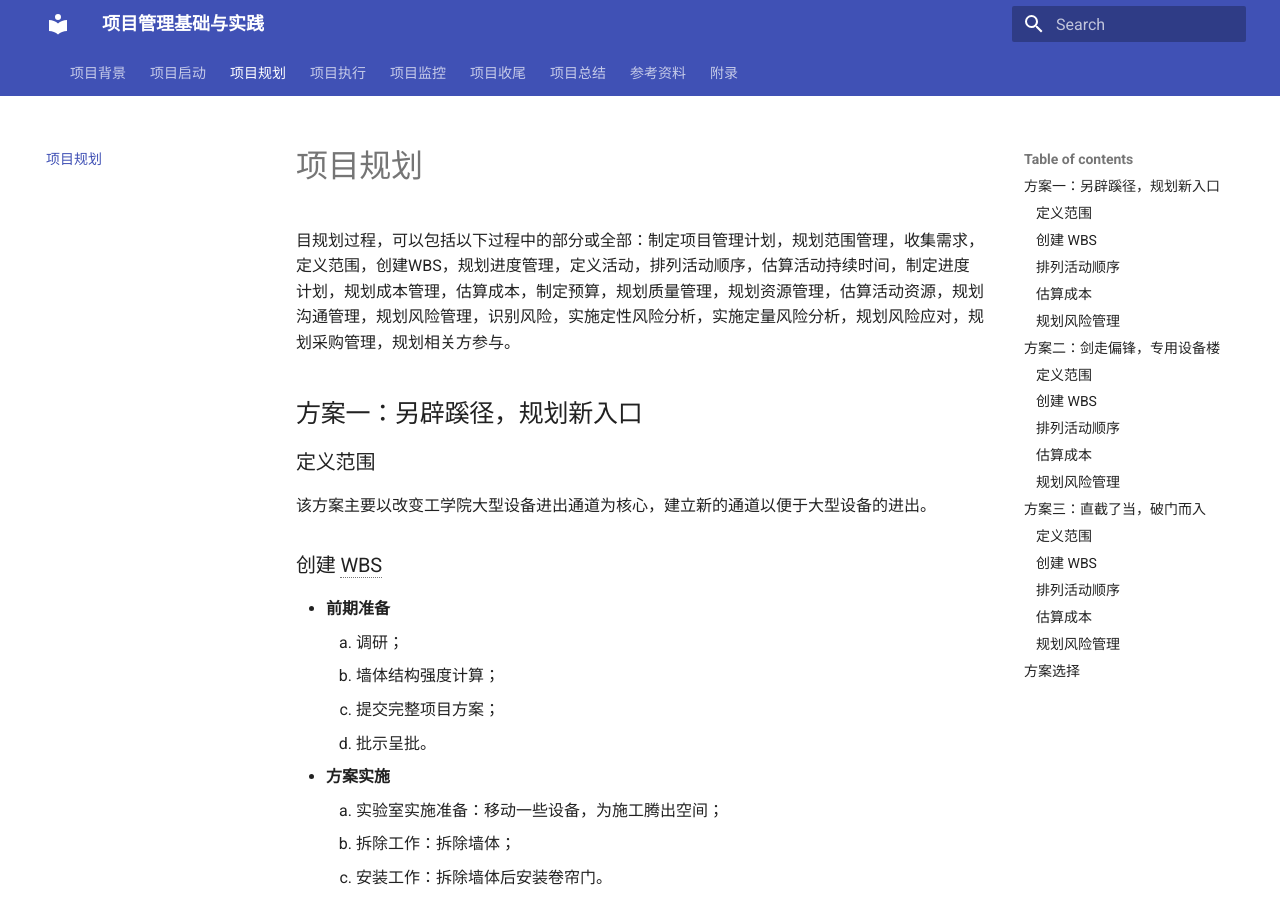
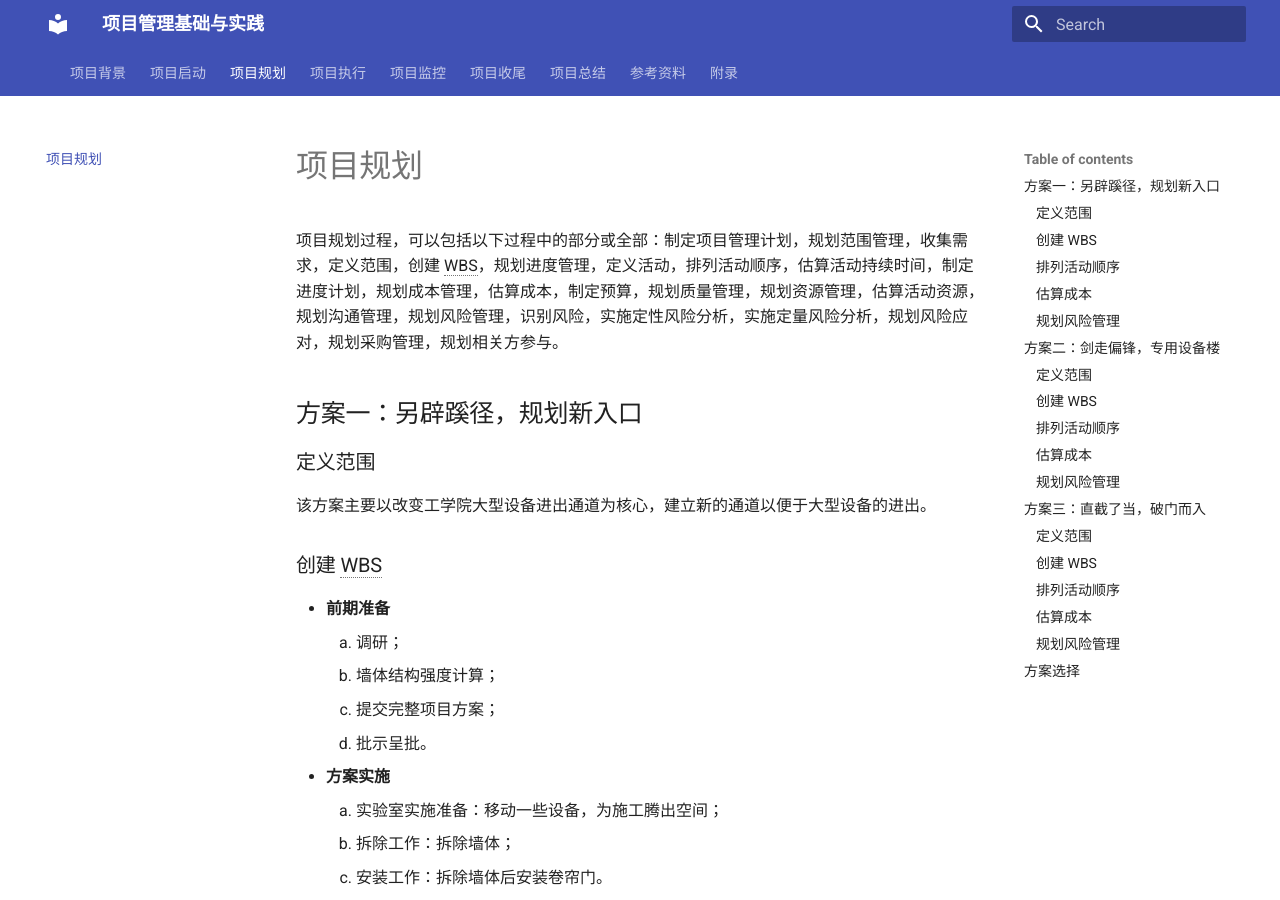
Before and after one commit to svegio/MEE5002, an MkDocs documentation site: the page built from docs/section/plan.md, in a window 1280 px wide and 900 px high. Built offline with MkDocs 1.6.1 and Material for MkDocs 9.7.7, drawn with Linux system fonts in a browser that asks for light colours; some of the changed text lies outside the part shown.

Commit message:
[fix] typo

```diff
--- a/docs/section/plan.md
+++ b/docs/section/plan.md
@@ -1,5 +1,5 @@
 # 项目规划
-目规划过程，可以包括以下过程中的部分或全部：制定项目管理计划，规划范围管理，收集需求，定义范围，创建WBS，规划进度管理，定义活动，排列活动顺序，估算活动持续时间，制定进度计划，规划成本管理，估算成本，制定预算，规划质量管理，规划资源管理，估算活动资源，规划沟通管理，规划风险管理，识别风险，实施定性风险分析，实施定量风险分析，规划风险应对，规划采购管理，规划相关方参与。
+项目规划过程，可以包括以下过程中的部分或全部：制定项目管理计划，规划范围管理，收集需求，定义范围，创建 WBS，规划进度管理，定义活动，排列活动顺序，估算活动持续时间，制定进度计划，规划成本管理，估算成本，制定预算，规划质量管理，规划资源管理，估算活动资源，规划沟通管理，规划风险管理，识别风险，实施定性风险分析，实施定量风险分析，规划风险应对，规划采购管理，规划相关方参与。
 
 ## 方案一：另辟蹊径，规划新入口
 ### 定义范围
```
Also changed, not shown: other parts of docs/section/plan.md (+1 -1 lines), docs/section/close.md (+1 -1 lines), docs/section/execute.md (+1 -1 lines), docs/section/monitor.md (+1 -1 lines).
